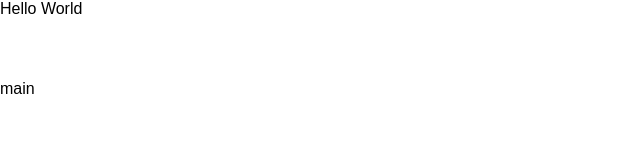
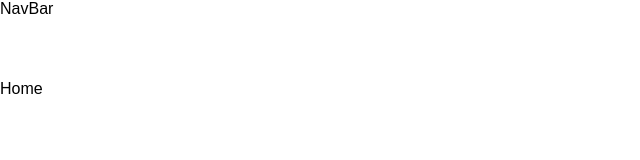
Before and after one commit to Joeet33/Buidl, a React (Create React App) app: page / in a window 1280 px wide. Shown: the top 160 px of the page, without its empty margins (0-640 px from the left). Built offline with nearby package versions, Linux system fonts and the light colour scheme.

Commit message:
router_paths added

```diff
--- a/package.json
+++ b/package.json
@@ -13,6 +13,7 @@
     "@types/styled-components": "^5.1.25",
     "react": "^18.1.0",
     "react-dom": "^18.1.0",
+    "react-router-dom": "^6.3.0",
     "react-scripts": "5.0.1",
     "styled-components": "^5.3.5",
     "typescript": "^4.7.3",
--- a/src/App.tsx
+++ b/src/App.tsx
@@ -1,12 +1,18 @@
 import React from "react";
-import { Main } from "./components/Main";
-import { Nav } from "./components/Nav";
+import { BrowserRouter, Route, Routes } from "react-router-dom";
+import { Home } from "./components/home";
+import { Nav } from "./components/nav";
+import { Page2 } from "./components/page2";
+import { ROUTER_PATHS } from "./routerPaths";
 
 export const App = () => {
   return (
-    <>
+    <BrowserRouter>
       <Nav />
-      <Main />
-    </>
+      <Routes>
+        <Route path={ROUTER_PATHS.HOME} element={<Home />} />
+        <Route path={ROUTER_PATHS.PAGE2} element={<Page2 />} />
+      </Routes>
+    </BrowserRouter>
   );
 };
--- a/src/components/Main/index.tsx
+++ /dev/null
@@ -1,9 +0,0 @@
-import { MainContainer } from "./index.style";
-
-export const Main = () => {
-  return (
-    <>
-      <MainContainer>main</MainContainer>
-    </>
-  );
-};
--- a/src/components/Main/index.style.tsx
+++ b/src/components/home/index.style.tsx
@@ -1,5 +1,5 @@
 import styled from "styled-components";
 
-export const MainContainer = styled.div`
+export const HomeContainer = styled.div`
   height: 90vh;
 `;
--- /dev/null
+++ b/src/components/home/index.tsx
@@ -0,0 +1,9 @@
+import { HomeContainer } from "./index.style";
+
+export const Home = () => {
+  return (
+    <>
+      <HomeContainer>Home</HomeContainer>
+    </>
+  );
+};
--- a/src/components/Nav/index.tsx
+++ b/src/components/nav/index.tsx
@@ -3,7 +3,7 @@ import { NavContainer } from "./index.style";
 export const Nav = () => {
   return (
     <>
-      <NavContainer>Hello World</NavContainer>
+      <NavContainer>NavBar</NavContainer>
     </>
   );
 };
--- /dev/null
+++ b/src/components/page2/index.style.tsx
@@ -0,0 +1,5 @@
+import styled from "styled-components";
+
+export const Page2Container = styled.div`
+  height: 90vh;
+`;
--- /dev/null
+++ b/src/components/page2/index.tsx
@@ -0,0 +1,9 @@
+import { Page2Container } from "./index.style";
+
+export const Page2 = () => {
+  return (
+    <>
+      <Page2Container>Page2</Page2Container>
+    </>
+  );
+};
--- /dev/null
+++ b/src/routerPaths.ts
@@ -0,0 +1,4 @@
+export const ROUTER_PATHS = {
+  HOME: "/",
+  PAGE2: "/Page2",
+};
```
Also changed, not shown: src/components/nav/index.style.tsx (renamed from src/components/Nav/index.style.tsx), 1 other file (tests, documents, lock files or other folders).
